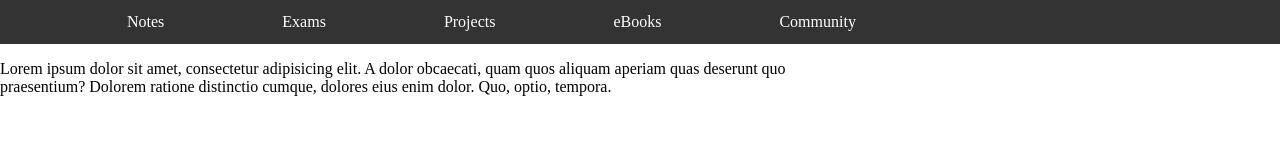
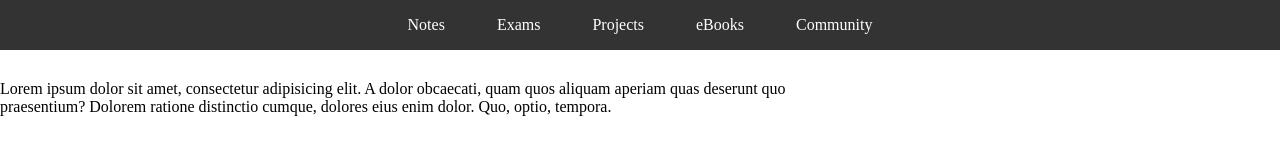
Before and after one commit to rubenayla/infysync, a plain HTML site: page index.html in a window 1280 px wide. Drawn offline with Linux system fonts and the light colour scheme.

Commit message:
Add files via upload

```diff
--- a/css/style.css
+++ b/css/style.css
@@ -11,38 +11,68 @@
 }
 header > nav > ul > li > a{
     text-decoration: none;
-    padding:13px 42px;
     color:white;
+    text-align: center;
+
+    padding:16px 26px;  /* compara padding de <a> con el de <a> con hover /// tamaño del nav */
+    display: block;
+
+
+
+
+
+
 }
 header > nav > ul > li > a:hover {
 
     background-color: #FF8740;
     color:white;
+    padding:16px 50px;
 }
 
 
 header > nav > ul {
-    list-style: none; /* Delete the dots */
+
+
+     list-style-type: none;
+
+    overflow: hidden;
+
 }
 header > nav > ul > li{
-     display: inline-block;
-     padding: 13px 0px;
+     display:inline-block;
+
+
+
 
 
 
 
 }
 header{
-    margin-bottom: 60px;
+    margin-bottom: 80px;
+    text-align: center;
+
+
+
+
 }
 
 header > nav {
-    background:#FF5F00;
     /* text-align:center;  centra el <li> en el medio justo */
-    width: 100%;
-    top: 0px;
+
+
     background-color: #333;
     position: fixed;
+    left: 0%;
+    top: 0%;
+    width: 100%;
+    /* margin-top: 0px; */
+
+}
+
+
+
 
 
 
@@ -51,12 +81,12 @@ header > nav {
 }
 header > nav > ul > li{
 
-    margin: 0px 15px;
+
 
 }
 header > nav > ul {
 
-    margin: 0px 0px 0px 70px; /* separacion de la lista con respecto al <nav> por solo un lado */
+    margin: 0px 0px 0px 0px; /* separacion de la lista con respecto al <nav> por solo un lado */
 }
 
 .test{
--- a/index.html
+++ b/index.html
@@ -17,11 +17,12 @@
 
               <ul>
 
-                  <li><a href="#"><i class="favicon"></i>Notes</a></li>
-                  <li><a href="#"><i class="favicon"></i>Exams</a></li>
-                  <li><a href="#"><i class="favicon"></i>Projects</a></li>
-                  <li><a href="#"><i class="favicon"></i>eBooks</a></li>
-                  <li><a href="#"><i class="favicon"></i>Community</a></li>
+                  <li><a href="#"><i class="favicon"></i>Notes</a></li><!--
+               --><li><a href="#"><i class="favicon"></i>Exams</a></li><!--
+               --><li><a href="#"><i class="favicon"></i>Projects</a></li><!--
+               --><li><a href="#"><i class="favicon"></i>eBooks</a></li><!--
+               --><li><a href="#"><i class="favicon"></i>Community</a></li>
+
 
 
 
```
